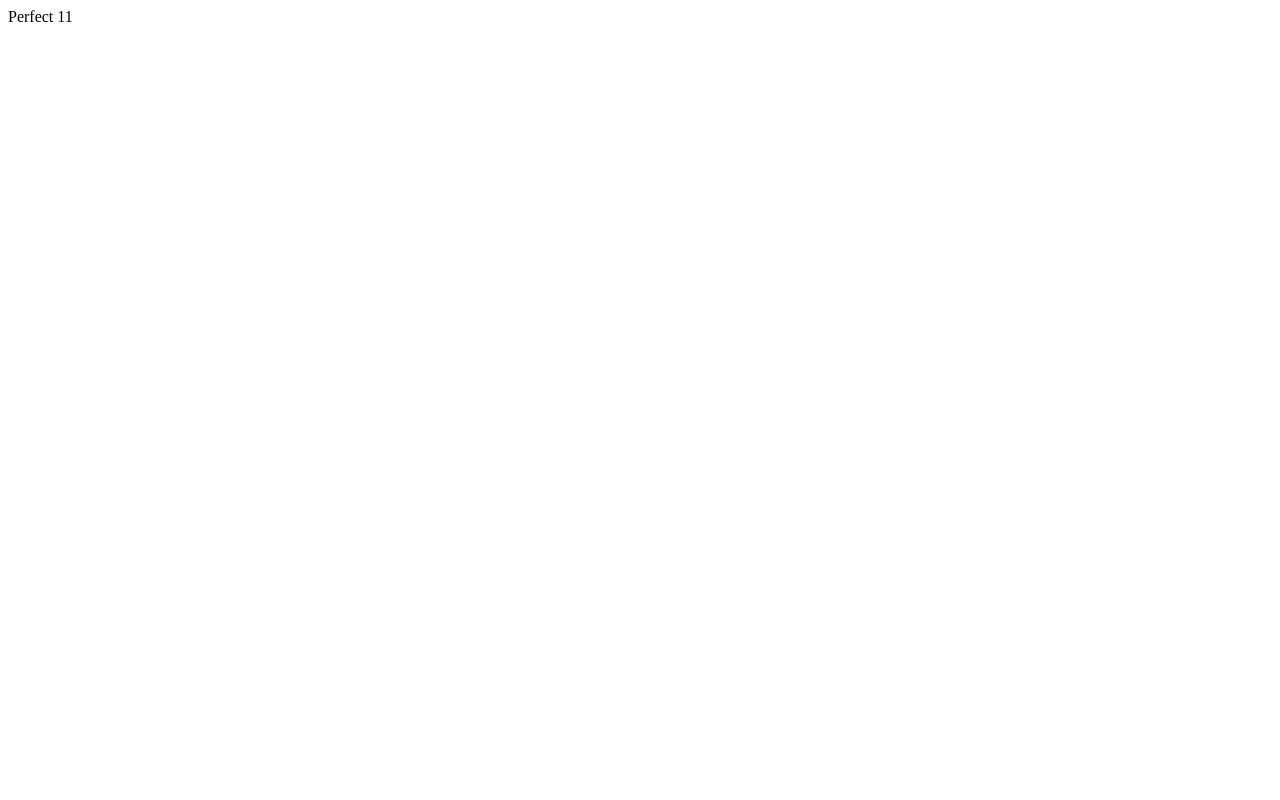
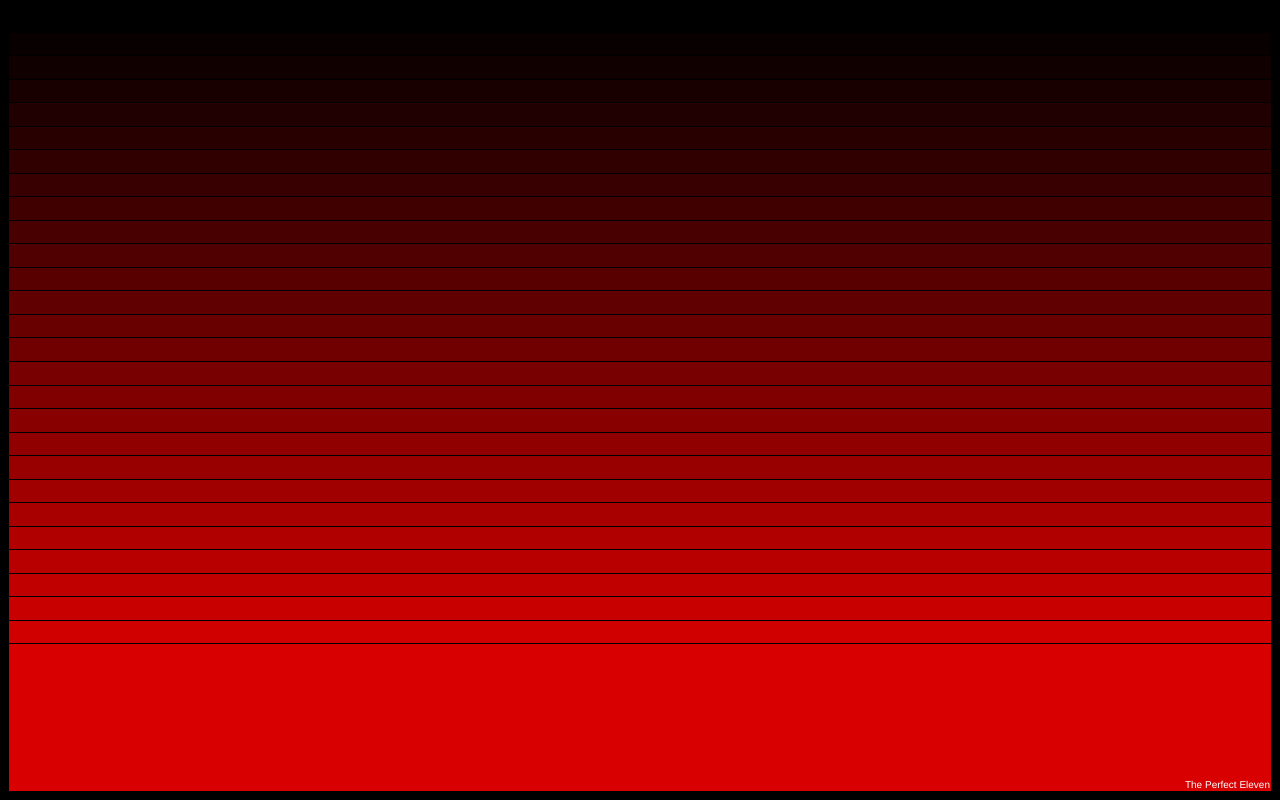
Before and after one commit to chrischau/chrischau.github.com, a plain HTML site: page index.html in a window 1280 px wide. Drawn offline with Linux system fonts and the light colour scheme.

Commit message:
edited index.html

```diff
--- a/index.html
+++ b/index.html
@@ -1 +1,47 @@
-Perfect 11
+<html>
+
+<head>
+  <style type="text/css">
+    table {
+      width: 100%;
+      height: 100%;
+      margin: 0 0 0 0;
+      padding: 0 0 0 0;
+    }
+  </style>
+</head>
+
+<body bgcolor="#000000">
+  <table cellspacing="1">
+    <tr><td bgcolor="#000000" /></tr>
+    <tr><td bgcolor="#080000" /></tr>
+    <tr><td bgcolor="#100000" /></tr>
+    <tr><td bgcolor="#180000" /></tr>
+    <tr><td bgcolor="#200000" /></tr>
+    <tr><td bgcolor="#280000" /></tr>
+    <tr><td bgcolor="#300000" /></tr>
+    <tr><td bgcolor="#380000" /></tr>
+    <tr><td bgcolor="#400000" /></tr>
+    <tr><td bgcolor="#480000" /></tr>
+    <tr><td bgcolor="#500000" /></tr>
+    <tr><td bgcolor="#580000" /></tr>
+    <tr><td bgcolor="#600000" /></tr>
+    <tr><td bgcolor="#680000" /></tr>
+    <tr><td bgcolor="#700000" /></tr>
+    <tr><td bgcolor="#780000" /></tr>
+    <tr><td bgcolor="#800000" /></tr>
+    <tr><td bgcolor="#880000" /></tr>
+    <tr><td bgcolor="#900000" /></tr>
+    <tr><td bgcolor="#980000" /></tr>
+    <tr><td bgcolor="#A00000" /></tr>
+    <tr><td bgcolor="#A80000" /></tr>
+    <tr><td bgcolor="#B00000" /></tr>
+    <tr><td bgcolor="#B80000" /></tr>
+    <tr><td bgcolor="#C00000" /></tr>
+    <tr><td bgcolor="#C80000" /></tr>
+    <tr><td bgcolor="#D00000" /></tr>
+    <tr><td bgcolor="#D80000" align="right" valign="bottom"><font color="white" size="1"
+      face="Helvetica">The Perfect Eleven</font> </td></tr>
+  </table>
+</body>
+</html>
```
